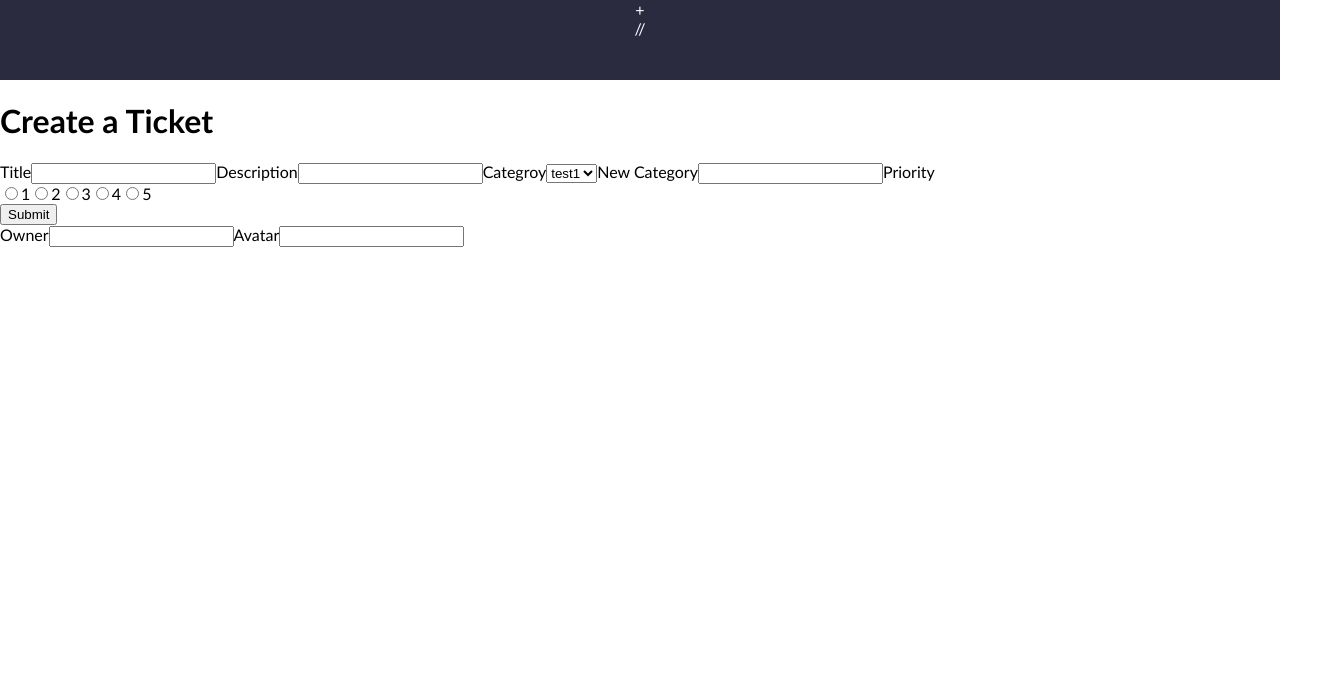
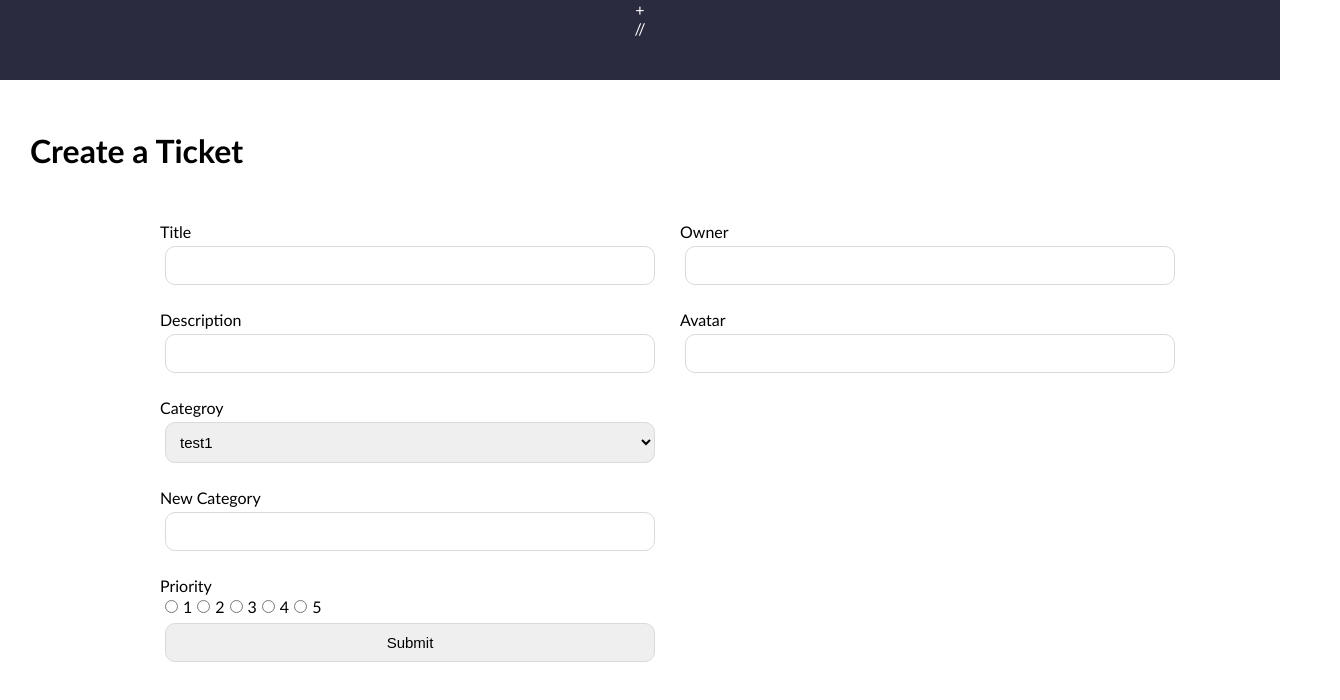
Before and after one commit to DashaDasha88/see-ar-em, a React (Create React App) app: page /ticket in a window 1280 px wide. Shown: the top 700 px of the page, 1340 px wide, since content can reach past the window. Built offline with nearby package versions, Linux system fonts and the light colour scheme.

Commit message:
add styling to ticket form

```diff
--- a/src/index.css
+++ b/src/index.css
@@ -139,3 +139,41 @@
   align-items: center;
   color: rgb(255, 255, 255);
 }
+
+
+/*--- TICKET PAGE ---*/
+
+.ticket {
+  padding: 30px;
+  width: 100%;
+}
+
+.ticket .ticket-container {
+  width: 100%;
+  display: flex;
+  justify-content: center;
+}
+
+.ticket form {
+  display: flex;
+}
+
+.ticket form section {
+  display: flex;
+  flex-direction: column;
+  margin: 10px;
+  width: 500px;
+}
+
+.ticket form label {
+  margin: 20px 0 0 0;
+}
+
+.ticket form select,
+.ticket form input {
+  padding: 10px;
+  font-size: 15px;
+  border-radius: 10px;
+  border: 1.5px solid rgb(218, 218, 218);
+  margin: 5px;
+}
--- a/src/pages/TicketPage.js
+++ b/src/pages/TicketPage.js
@@ -181,7 +181,7 @@
             />
             <div>
               {formData.avatar && (
-                <img/>
+                <img src={formData.avatar} alt="image preview" />
               )}
             </div>
 
```
